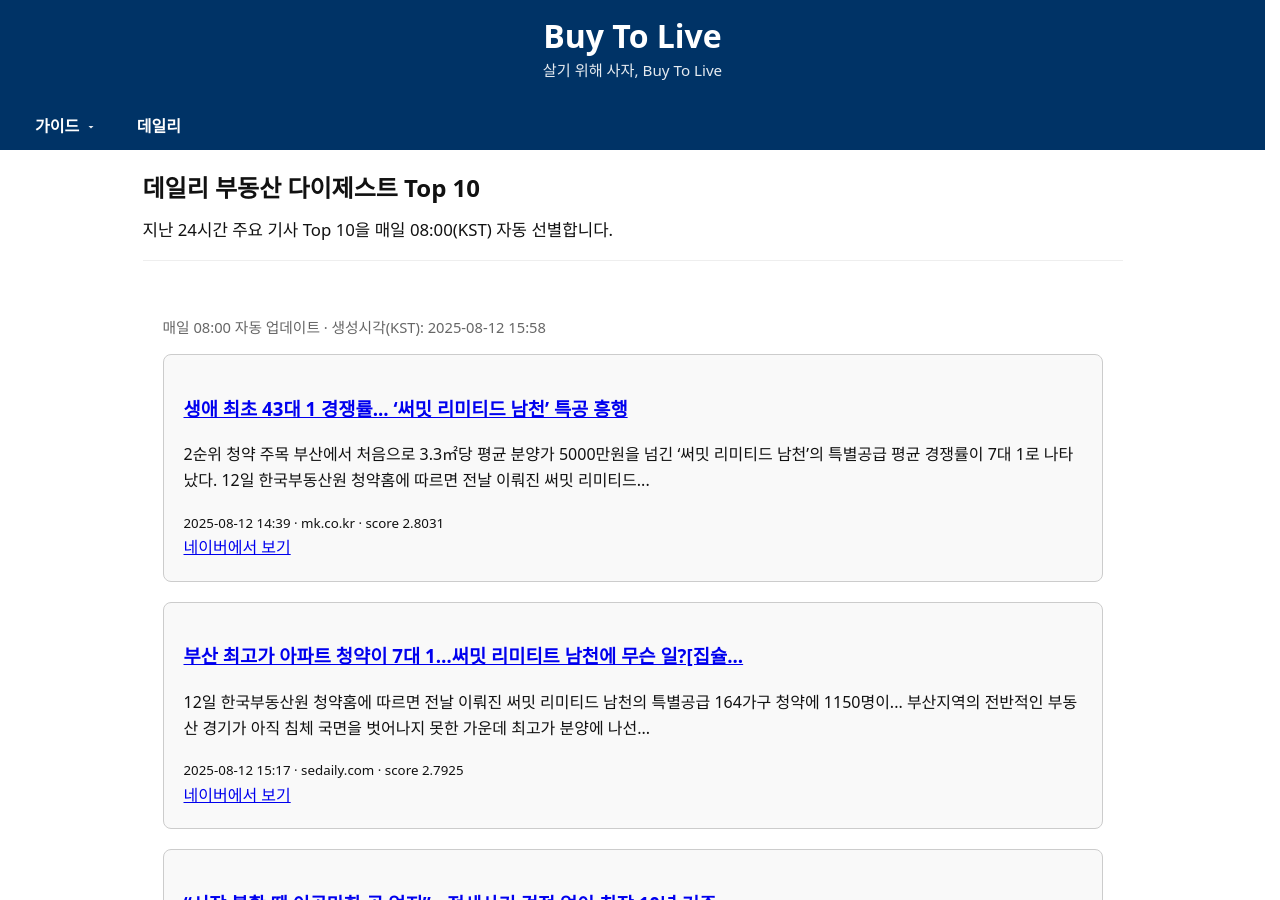
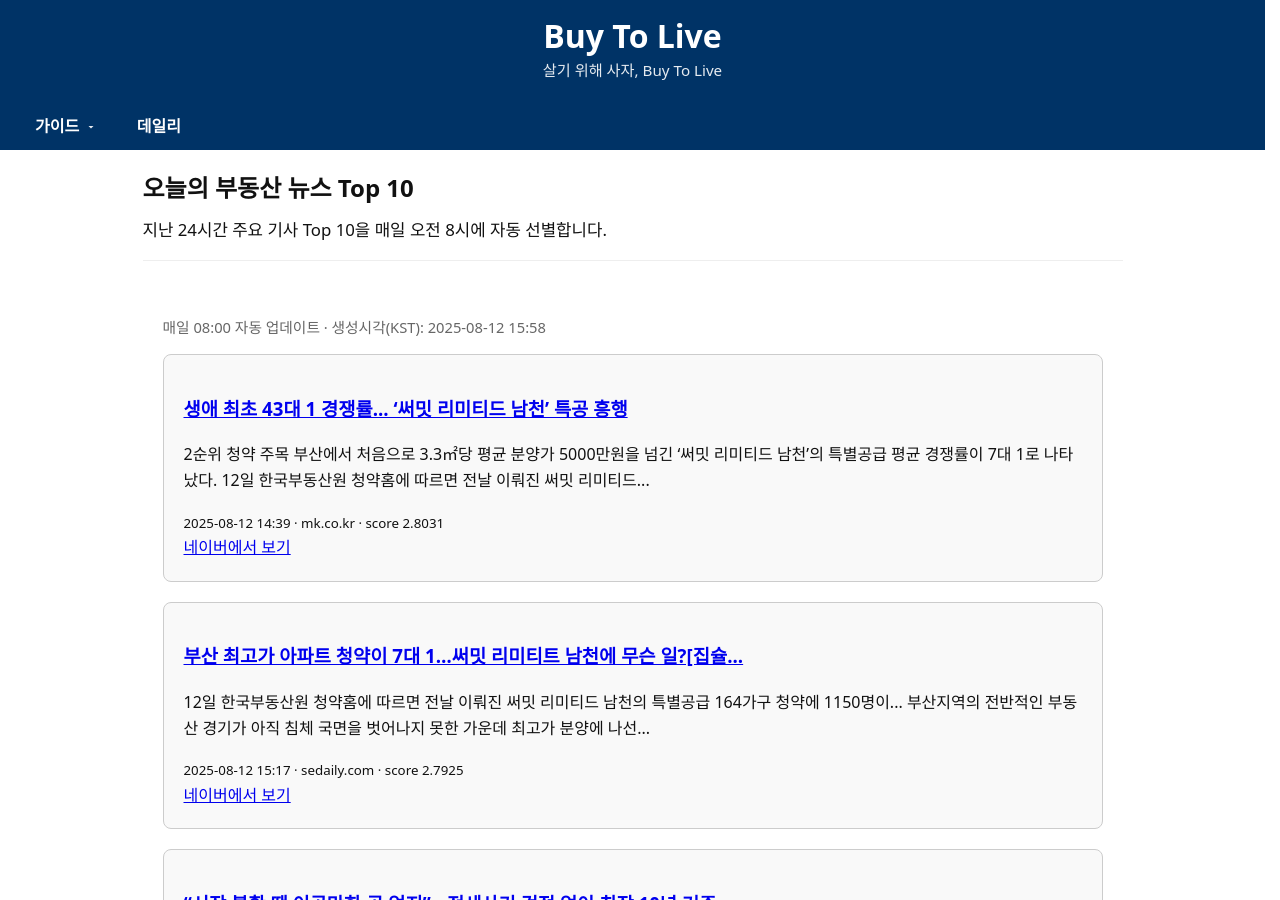
Before and after one commit to kimkisaa/land, a Jekyll site: the page built from news/daily.html, in a window 1280 px wide and 900 px high. Built offline with Jekyll 4.4.1, drawn with Linux system fonts in a browser that asks for light colours.

Commit message:
Update daily.html

```diff
--- a/news/daily.html
+++ b/news/daily.html
@@ -1,12 +1,12 @@
 ---
 layout: default
-title: 데일리 부동산 다이제스트 Top 10
+title: 오늘의 부동산 뉴스 Top 10
 permalink: /news/daily/
 ---
 
 <section class="wb-hero">
-  <h1>데일리 부동산 다이제스트 Top 10</h1>
-  <p class="wb-excerpt">지난 24시간 주요 기사 Top 10을 매일 08:00(KST) 자동 선별합니다.</p>
+  <h1>오늘의 부동산 뉴스 Top 10</h1>
+  <p class="wb-excerpt">지난 24시간 주요 기사 Top 10을 매일 오전 8시에 자동 선별합니다.</p>
 </section>
 
 <section id="digest">
```
